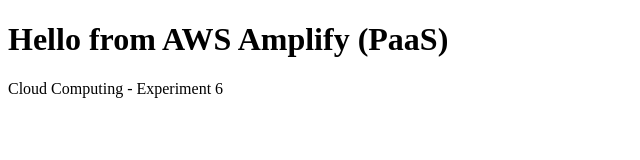
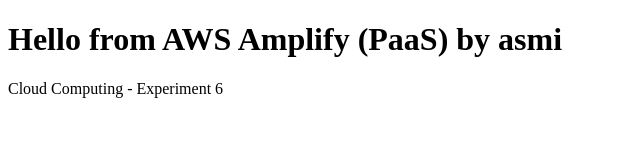
Before and after one commit to asmi1466/amplify-demo, a plain HTML site: page index.html in a window 1280 px wide. Shown: the whole page, without its empty margins (0-640 px from the left). Drawn offline with Linux system fonts and the light colour scheme.

Commit message:
Update index.html

```diff
--- a/index.html
+++ b/index.html
@@ -2,7 +2,7 @@
 <html>
 <head><title>Cloud Computing Exp 6</title></head>
 <body>
-  <h1>Hello from AWS Amplify (PaaS)</h1>
+  <h1>Hello from AWS Amplify (PaaS) by asmi</h1>
   <p>Cloud Computing - Experiment 6</p>
 </body>
 </html>
```
